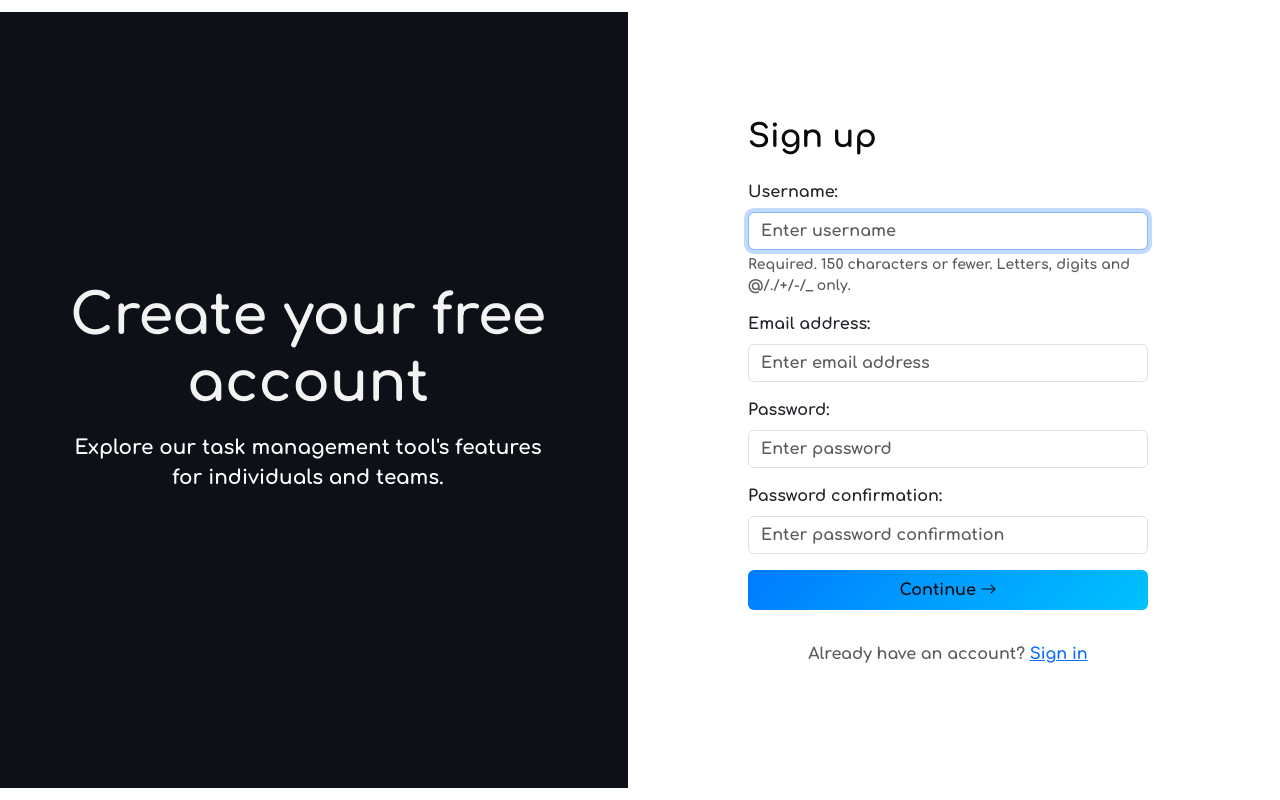
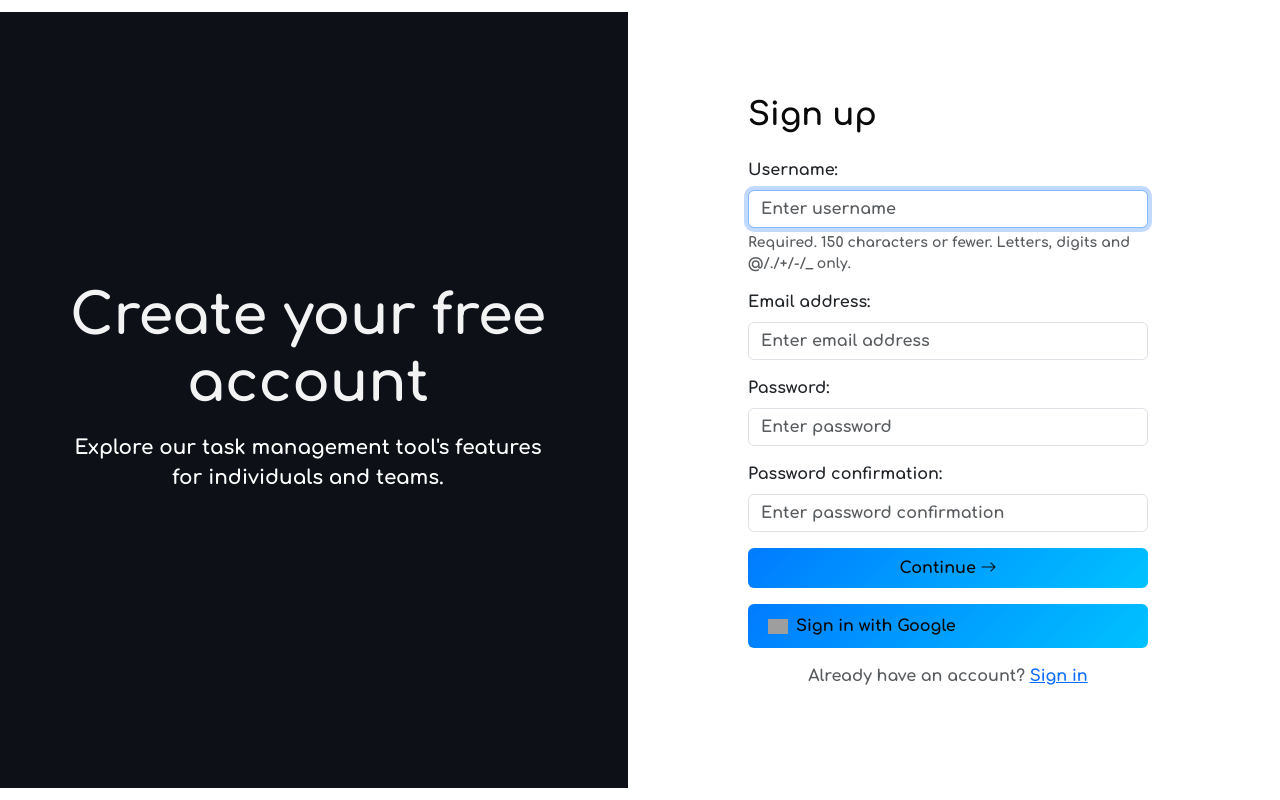
Before and after one commit to Njoro90260/Task-Project-Management-Tool, a Django app: page /users/register/ in a window 1280 px wide. Run offline with Django 5.2, Linux system fonts and the light colour scheme; parts of the project's set-up code (start-up, migrations or seed data) failed here and were passed over; some libraries are stand-ins or nearby versions; grey boxes are pictures that could not be loaded.

Commit message:
setup oauth2.0 commit 1.

```diff
--- a/app/Users/templates/registration/register.html
+++ b/app/Users/templates/registration/register.html
@@ -1,5 +1,6 @@
 <!DOCTYPE html>
 <html lang="en">
+
 <head>
     <meta charset="UTF-8">
     <meta name="viewport" content="width=device-width, initial-scale=1.0">
@@ -12,38 +13,48 @@
     <link rel="stylesheet" href="https://cdn.jsdelivr.net/npm/bootstrap-icons/font/bootstrap-icons.css">
     <style>
         :root {
-            --primary-color: #0d1117; /* Dark theme */
+            --primary-color: #0d1117;
+            /* Dark theme */
         }
+
         body {
             background-color: #ffffff;
         }
+
         .left-side {
             background-color: var(--primary-color);
             color: white;
         }
+
         .btn-primary {
             background-color: black;
             border: none;
         }
+
         .btn-primary:hover {
             background-color: #333;
         }
+
         @media (max-width: 768px) {
             .signup-container {
                 min-height: 100vh;
                 height: auto;
             }
-            .left-side, .right-side {
+
+            .left-side,
+            .right-side {
                 padding: 2rem 1rem;
             }
         }
     </style>
 </head>
+
 <body>
     <div class="container-fluid g-0">
         <div class="row min-vh-100 flex-column flex-md-row">
             <!-- Left Side -->
-            <div class="col-md-6 left-side d-flex flex-column justify-content-center align-items-center text-center p-4 p-lg-5">
+            <div
+                class="col-md-6 left-side d-flex flex-column justify-content-center align-items-center text-center p-4 p-lg-5">
                 <div class="w-100" style="max-width: 500px;">
                     <h1 class="display-4 mb-3">Create your free account</h1>
                     <p class="lead mb-4">Explore our task management tool's features for individuals and teams.</p>
@@ -72,7 +83,8 @@
                         <div class="mb-3">
                             <label for="{{ form.username.id_for_label }}" class="form-label">Username:</label>
                             {{ form.username }}
-                            <div class="form-text">Required. 150 characters or fewer. Letters, digits and @/./+/-/_ only.</div>
+                            <div class="form-text">Required. 150 characters or fewer. Letters, digits and @/./+/-/_
+                                only.</div>
                         </div>
 
                         <div class="mb-3">
@@ -86,19 +98,31 @@
                         </div>
 
                         <div class="mb-3">
-                            <label for="{{ form.password2.id_for_label }}" class="form-label">Password confirmation:</label>
+                            <label for="{{ form.password2.id_for_label }}" class="form-label">Password
+                                confirmation:</label>
                             {{ form.password2 }}
                         </div>
 
-                        <button type="submit" class="btn btn-primary w-100 py-2 mb-3">Continue <i class="bi bi-arrow-right"></i></button>
+                        <button type="submit" class="btn btn-primary w-100 py-2 mb-3">Continue <i
+                                class="bi bi-arrow-right"></i></button>
                         <input type="hidden" name="next" value="{% url 'projects:dashboard' %}" />
                     </form>
 
-                    <p class="mt-3 text-muted text-center">Already have an account? <a href="{% url 'Users:login' %}">Sign in</a></p>
+                    <!-- <a href="{% url 'Users:google_auth_start' %}" class="btn btn-primary">Connect Google Drive</a> -->
+                    <!-- templates/login.html -->
+                    <a href="{% url 'Users:google_login' %}" class="btn btn-outline-danger d-flex align-items-center">
+                        <img src="https://www.svgrepo.com/show/475656/google-color.svg" alt="Google Logo" width="20"
+                            class="me-2">
+                        Sign in with Google
+                    </a>
+
+                    <p class="mt-3 text-muted text-center">Already have an account? <a
+                            href="{% url 'Users:login' %}">Sign in</a></p>
                 </div>
             </div>
         </div>
     </div>
     {% bootstrap_javascript %}
 </body>
+
 </html>
--- a/app/Users/urls.py
+++ b/app/Users/urls.py
@@ -14,4 +14,8 @@ urlpatterns = [
     # Logout page
     path('logout/', LogoutView.as_view(), name='logout'),
     path('search_users/', views.search_users, name='search_users'),
+    path('google/login/', views.google_login, name='google_login'),
+    path('google/callback/', views.google_callback, name='google_callback'),
+    path('google/start/', views.google_auth_start, name='google_auth_start'),
+    path('google/redirect/', views.google_auth_redirect, name='google_auth_redirect'),
 ]
--- a/app/Users/views.py
+++ b/app/Users/views.py
@@ -4,6 +4,14 @@ from django.contrib import messages
 from .forms import CustomUserCreationForm
 from django.http import JsonResponse
 from django.contrib.auth.decorators import login_required
+from google_auth_oauthlib.flow import Flow
+from django.conf import settings
+import os
+from google.oauth2.credentials import Credentials
+from google.oauth2 import id_token
+from google.auth.transport import requests as google_requests
+from django.http import HttpResponseRedirect
+from django.contrib.auth.models import User
 
 def register(request):
     """Register a new user."""
@@ -28,13 +36,127 @@ def register(request):
     context = {'form': form, "show_sidebar": False}
     return render(request, 'registration/register.html', context)
 
+def google_login(request):
+    flow = Flow.from_client_config(
+        {
+            "web": {
+                "client_id": settings.GOOGLE_CLIENT_ID,
+                "client_secret": settings.GOOGLE_CLIENT_SECRET,
+                "auth_uri": "https://accounts.google.com/o/oauth2/auth",
+                "token_uri": "https://oauth2.googleapis.com/token",
+                "redirect_uris": [settings.GOOGLE_REDIRECT_URI]
+            }
+        },
+        scopes=settings.GOOGLE_AUTH_SCOPE
+    )
+    flow.redirect_uri = settings.GOOGLE_REDIRECT_URI
 
-User = get_user_model()
+    authorization_url, state = flow.authorization_url(
+        access_type='offline',
+        include_granted_scopes='true',
+        prompt='consent'
+    )
+    request.session['oauth_state'] = state
+    return redirect(authorization_url)
+
+
+def google_callback(request):
+    state = request.session('oauth_state')
+    flow = Flow.from_client_config(
+        {
+            "web": {
+                "client_id": settings.GOOGLE_CLIENT_ID,
+                "client_secret": settings.GOOGLE_CLIENT_SECRET,
+                "auth_uri": "https://accounts.google.com/o/oauth2/auth",
+                "token_uri": "https://oauth2.googleapis.com/token",
+                "redirect_uris": [settings.GOOGLE_REDIRECT_URI]
+            }
+        },
+        scopes=settings.GOOGLE_AUTH_SCOPE,
+        state=state
+    )
+    flow.redirect_uri = settings.GOOGLE_REDIRECT_URI
+    flow.fetch_token(authorization_response=request.build_absolute_uri())
+
+    credentials = flow.credentials
+    idinfo = id_token.verify_oauth2_token(
+        credentials.id_token,
+        google_requests.Request(),
+        settings.GOOGLE_CLIENT_ID
+    )
+
+    email = idinfo['email']
+    name = idinfo.get('name', email.split('@')[0])
+
+    # create or get user
+    user, created = User.objects.get_or_create(username=email, defaults={
+        'email': email,
+        'first_name': name.split(' ')[0],
+        'last_name': ' '.join(name.split(' ')[1:]) if len(name.split(' ')) > 1 else '',
+    })
+
+    login(request, user)
+    return HttpResponseRedirect('/')
+
+
+def google_auth_start(request):
+    flow = Flow.from_client_config(
+        {
+            "web": {
+                "client_id": settings.GOOGLE_CLIENT_ID,
+                "client_secret": settings.GOOGLE_CLIENT_SECRET,
+                "auth_uri": "https://accounts.google.com/o/oauth2/auth",
+                "token_uri": "https://oauth2.googleapis.com/token",
+                "redirect_uris": [settings.GOOGLE_REDIRECT_URI]
+            }
+        },
+        scopes=settings.GOOGLE_SCOPES,
+    )
+    flow.redirect_uri = settings.GOOGLE_REDIRECT_URI
+
+    authorization_url, state = flow.authorization_url(
+        access_type='offline',
+        include_granted_scopes='true',
+        prompt='consent'
+    )
+    request.session['oauth_state'] = state
+    return redirect(authorization_url)
+
+def google_auth_redirect(request):
+    state = request.session['oauth_state']
+    flow = Flow.from_client_config(
+        {
+            "web": {
+                "client_id": settings.GOOGLE_CLIENT_ID,
+                "client_secret": settings.GOOGLE_CLIENT_SECRET,
+                "auth_uri": "https://accounts.google.com/o/oauth2/auth",
+                "token_uri": "https://oauth2.googleapis.com/token",
+                "redirect_uris": [settings.GOOGLE_REDIRECT_URI]
+            }
+        },
+        scopes=settings.GOOGLE_SCOPES,
+        state=state
+    )
+    flow.redirect_uri = settings.GOOGLE_REDIRECT_URI
+
+    flow.fetch_token(authorization_response=request.build_absolute_uri())
+
+    credentials = flow.credentials
+    request.session['credentials'] = {
+        'token': credentials.token,
+        'refresh_token': credentials.refresh_token,
+        'token_uri': credentials.token_uri,
+        'client_id': credentials.client_id,
+        'client_secret': credentials.client_secret,
+        'scopes': credentials.scopes
+    }
+
+    return JsonResponse({"message": "Google Drive connected successfully!"})
 
 @login_required
 def search_users(request):
     query = request.GET.get('q', '')
     if query:
-        users = User.objects.filter(username__icontains=query).values("username")
+        users = get_user_model().objects.filter(username__icontains=query).values("username")
         return JsonResponse(list(users), safe=False)
     return JsonResponse([], safe=False)
```
Also changed, not shown: app/Users/templates/registration/login.html (+14 -0 lines), app/project_management/settings.py (+11 -0 lines).
